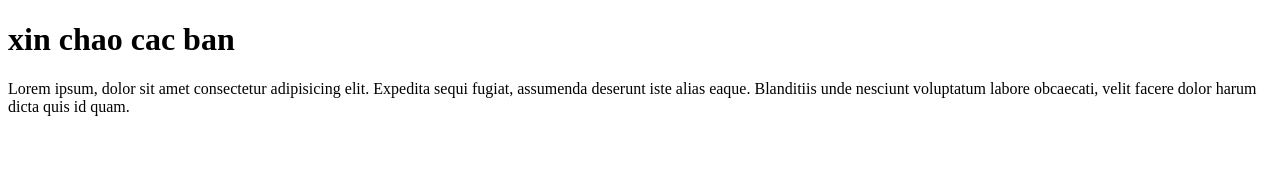
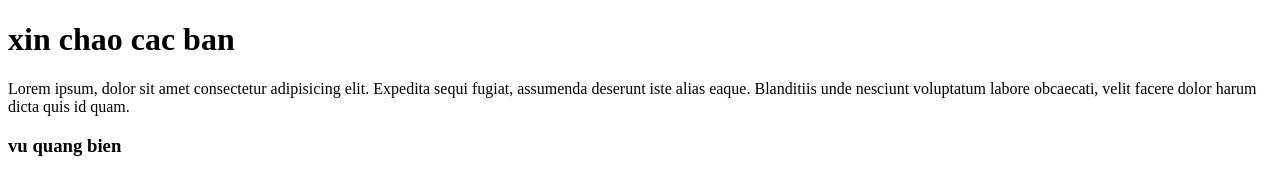
Before and after one commit to Bien12345/bien12345.github.io, a plain HTML site: page index.html in a window 1280 px wide. Drawn offline with Linux system fonts and the light colour scheme.

Commit message:
thêm file h3

```diff
--- a/index.html
+++ b/index.html
@@ -11,5 +11,7 @@
     <h1>xin chao cac ban</h1>
     <p>Lorem ipsum, dolor sit amet consectetur adipisicing elit. Expedita sequi fugiat, assumenda deserunt iste alias eaque. Blanditiis unde nesciunt voluptatum labore obcaecati, velit facere dolor harum dicta quis id quam.</p>
 
+    <h3>vu quang bien</h3>
+
 </body>
 </html>
```
